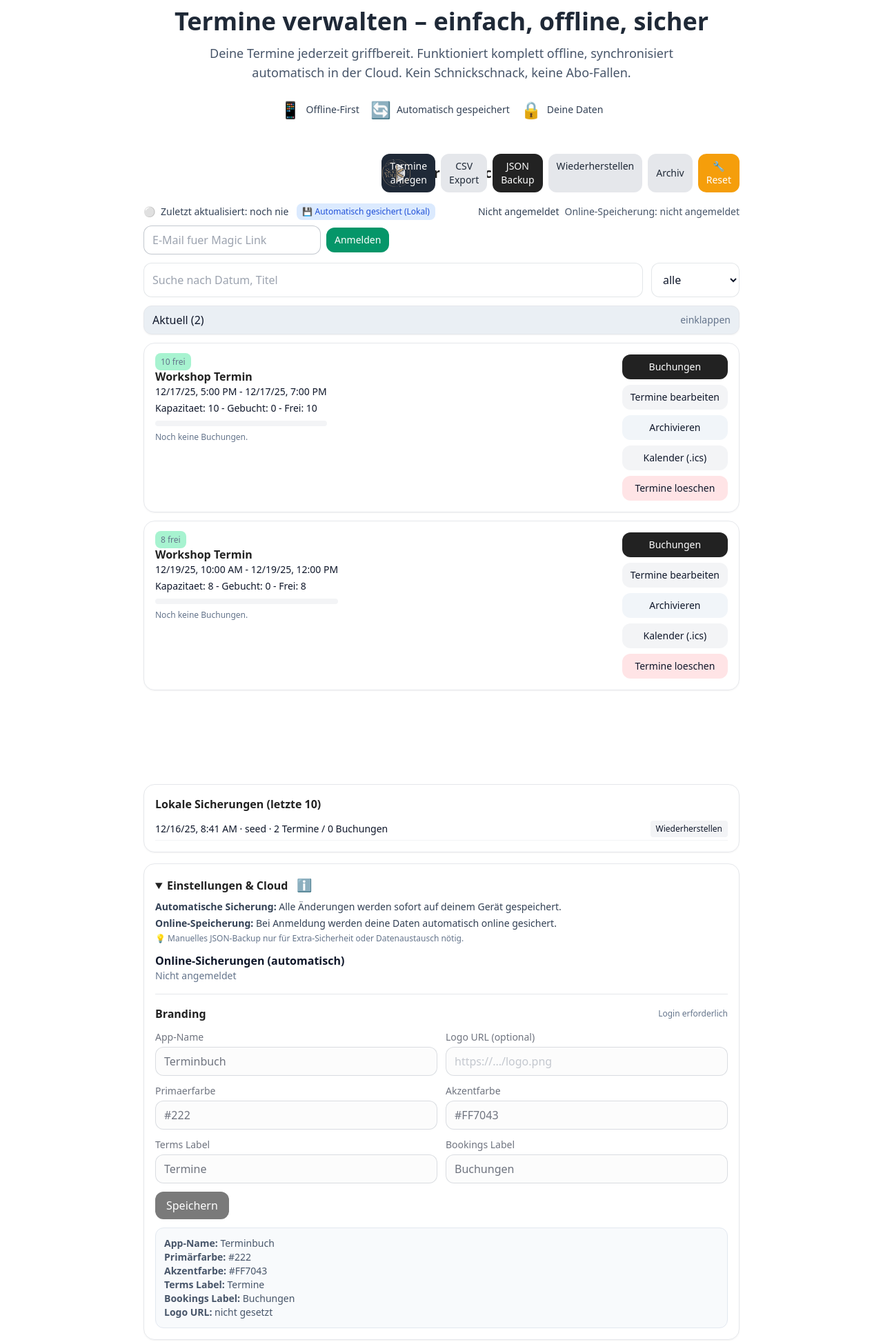
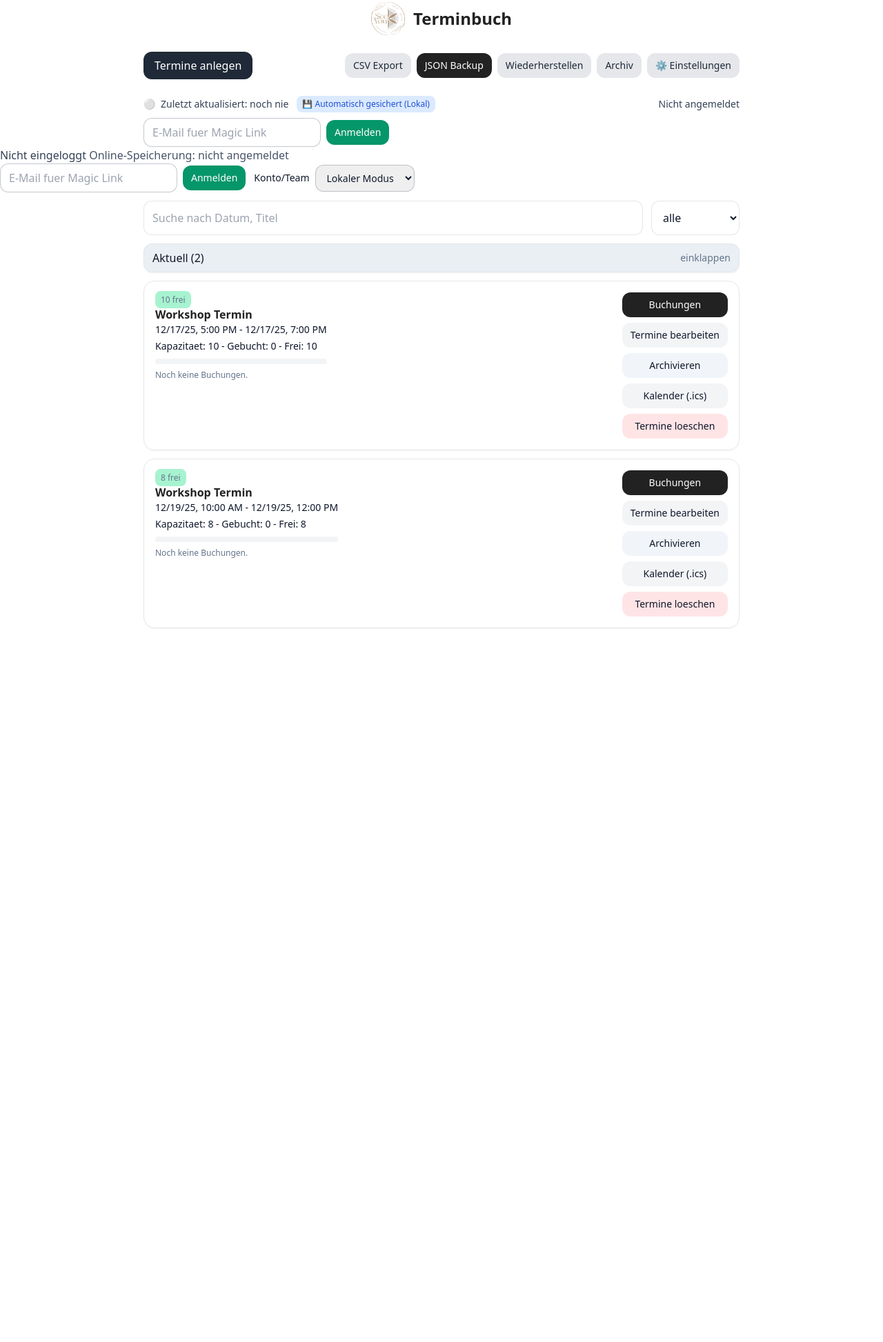
Before and after one commit to software-manufaktur/workshop-dev, a plain HTML site: page index.html in a window 1280 px wide. Shown: the part 21-1967 px from the top of the page at 69% size. After the commit the page ends 1068 px from the top, so only its background shows below. Drawn offline with nearby package versions, Linux system fonts and the light colour scheme.

Commit message:
Add files via upload

```diff
--- a/app.js
+++ b/app.js
@@ -674,9 +674,10 @@
   const modalConfirmDelete = qs("#modalConfirmDelete");
   const modalBackupImport = qs("#modalBackupImport");
   const modalBackupHelp = qs("#modalBackupHelp");
+  const modalSettings = qs("#modalSettings");
   function openModal(el) {
     if (!el) return;
-    [modalBooking, modalSlots, modalBackupImport].forEach((m) => {
+    [modalBooking, modalSlots, modalBackupImport, modalBackupHelp, modalSettings].forEach((m) => {
       if (!m) return;
       m.classList.add("hidden");
       m.classList.remove("flex");
@@ -690,12 +691,13 @@
     el.classList.remove("flex");
   }
   document.addEventListener("keydown", (e) => {
-    if (e.key === "Escape") [modalBooking, modalSlots, modalConfirmDelete, modalBackupImport, modalBackupHelp].forEach((m) => closeModal(m));
+    if (e.key === "Escape") [modalBooking, modalSlots, modalConfirmDelete, modalBackupImport, modalBackupHelp, modalSettings].forEach((m) => closeModal(m));
   });
   qsa("[data-close='booking']").forEach((b) => b.addEventListener("click", () => closeModal(modalBooking)));
   qsa("[data-close='slots']").forEach((b) => b.addEventListener("click", () => closeModal(modalSlots)));
   qsa("[data-close='backup']").forEach((b) => b.addEventListener("click", () => closeModal(modalBackupImport)));
   qsa("[data-close='backuphelp']").forEach((b) => b.addEventListener("click", () => closeModal(modalBackupHelp)));
+  qsa("[data-close='settings']").forEach((b) => b.addEventListener("click", () => closeModal(modalSettings)));
   modalSlots?.addEventListener("click", (e) => {
     if (e.target === modalSlots) closeModal(modalSlots);
   });
@@ -1467,6 +1469,14 @@ Stefanie`;
     closeMobileMenu();
     qs("#btnArchiveView")?.click();
   });
+
+  /* ---------- Settings ---------- */
+  qs("#btnSettings")?.addEventListener("click", () => openModal(modalSettings));
+  qs("#m_btnSettings")?.addEventListener("click", () => {
+    closeMobileMenu();
+    openModal(modalSettings);
+  });
+
   mBtnLogin?.addEventListener("click", () => {
     closeMobileMenu();
     const email = qs("#authEmail");
--- a/index.html
+++ b/index.html
@@ -64,45 +64,26 @@
     <button id="btnReloadUpdate" class="px-3 py-1 rounded-lg bg-amber-600 text-white text-sm">Neu laden</button>
   </div>
 
-  <!-- Hero Section -->
-  <section class="max-w-4xl mx-auto px-4 py-8 text-center">
-    <h1 class="text-3xl sm:text-4xl font-bold text-dark mb-3">Termine verwalten – einfach, offline, sicher</h1>
-    <p class="text-lg text-slate-600 max-w-2xl mx-auto">
-      Deine Termine jederzeit griffbereit. Funktioniert komplett offline, synchronisiert automatisch in der Cloud. Kein Schnickschnack, keine Abo-Fallen.
-    </p>
-    <div class="flex flex-wrap gap-4 justify-center mt-6 text-sm">
+  <header class="max-w-4xl mx-auto px-4 py-6">
+    <!-- Logo und Titel -->
+    <div class="flex items-center justify-center gap-3 mb-6">
+      <img id="brandLogo" src="static/logo.png" alt="Logo" class="h-12 w-auto">
+      <h1 id="brandTitle" class="text-2xl font-semibold text-primary">Terminbuch</h1>
+    </div>
+
+    <!-- Aktionen -->
+    <div class="flex items-center justify-between">
+      <button id="btnManageSlots" type="button" class="px-4 py-2 rounded-xl bg-dark text-white hover:opacity-90" data-label-terms-action>Termin anlegen</button>
+
       <div class="flex items-center gap-2">
-        <span class="text-2xl">📱</span>
-        <span class="text-slate-700">Offline-First</span>
-      </div>
-      <div class="flex items-center gap-2">
-        <span class="text-2xl">🔄</span>
-        <span class="text-slate-700">Automatisch gespeichert</span>
-      </div>
-      <div class="flex items-center gap-2">
-        <span class="text-2xl">🔒</span>
-        <span class="text-slate-700">Deine Daten</span>
-      </div>
-    </div>
-  </section>
-
-  <header class="max-w-4xl mx-auto px-4 py-4">
-    <div class="grid grid-cols-3 items-center">
-      <div></div>
-      <div class="justify-self-center flex items-center gap-3">
-        <img id="brandLogo" src="static/logo.png" alt="Logo" class="h-10 w-auto relative z-10">
-        <h1 id="brandTitle" class="text-xl font-semibold text-primary">Terminbuch</h1>
-      </div>
-      <div class="flex items-center gap-2 justify-self-end">
-        <button id="btnMenu" class="sm:hidden p-2 rounded-xl bg-soft hover:bg-mid text-dark" aria-label="Menue">Menue</button>
+        <button id="btnMenu" class="sm:hidden p-2 rounded-xl bg-soft hover:bg-mid text-dark" aria-label="Menue">☰</button>
         <div class="hidden sm:flex gap-2">
-          <button id="btnManageSlots" type="button" class="px-3 py-2 rounded-xl bg-dark text-white hover:opacity-90 text-sm" data-label-terms-action>Termin anlegen</button>
           <button id="btnExportCsv" type="button" class="px-3 py-2 rounded-xl bg-soft hover:bg-mid text-sm text-dark">CSV Export</button>
           <button id="btnBackup" type="button" class="px-3 py-2 rounded-xl text-white btn-primary hover:opacity-90 text-sm">JSON Backup</button>
           <label for="fileRestore" class="px-3 py-2 rounded-xl bg-soft hover:bg-mid text-sm cursor-pointer text-dark">Wiederherstellen</label>
           <input type="file" id="fileRestore" accept="application/json" class="hidden">
           <button id="btnArchiveView" type="button" class="px-3 py-2 rounded-xl bg-soft hover:bg-mid text-sm text-dark">Archiv</button>
-          <button id="btnClearCache" type="button" class="px-3 py-2 rounded-xl bg-amber-500 hover:bg-amber-600 text-white text-sm" title="Debug: Speicher zurücksetzen">🔧 Reset</button>
+          <button id="btnSettings" type="button" class="px-3 py-2 rounded-xl bg-soft hover:bg-mid text-sm text-dark">⚙️ Einstellungen</button>
         </div>
       </div>
     </div>
@@ -123,7 +104,8 @@
       <label for="m_fileRestore" class="px-3 py-3 rounded-xl bg-soft text-left cursor-pointer text-dark">Backup importieren</label>
       <input type="file" id="m_fileRestore" accept="application/json" class="hidden">
       <button id="m_btnArchiveView" type="button" class="px-3 py-3 rounded-xl bg-soft text-left text-dark">Archiv</button>
-      <div class="text-xs uppercase tracking-wide text-slate-500 mt-4">Konto & Einstellungen</div>
+      <button id="m_btnSettings" type="button" class="px-3 py-3 rounded-xl bg-soft text-left text-dark">⚙️ Einstellungen</button>
+      <div class="text-xs uppercase tracking-wide text-slate-500 mt-4">Konto</div>
       <button id="m_btnLogin" type="button" class="px-3 py-3 rounded-xl bg-soft text-left text-dark">Anmelden</button>
       <button id="m_btnLogout" type="button" class="px-3 py-3 rounded-xl bg-soft text-left text-dark hidden">Abmelden</button>
       <div class="text-xs uppercase tracking-wide text-slate-500 mt-4">Debug</div>
@@ -142,6 +124,23 @@
         <span id="autoBackupStatus" class="text-xs px-2 py-1 rounded-lg bg-emerald-100 text-emerald-700" title="Automatische Backups aktiv">🔄 Auto-Backup</span>
       </div>
       <div class="flex items-center gap-2 ml-auto">
+        <span id="authStatus" class="text-slate-700">Nicht eingeloggt</span>
+        <button id="btnLogout" type="button" class="px-3 py-2 rounded-xl bg-soft hover:bg-mid text-sm text-dark hidden">Abmelden</button>
+      </div>
+    </div>
+    <div class="flex flex-wrap gap-3 items-center">
+      <form id="authForm" class="flex flex-wrap gap-2 items-center">
+        <input id="authEmail" type="email" required class="px-3 py-2 rounded-xl border border-gray-400/60" placeholder="E-Mail fuer Magic Link">
+        <button type="submit" class="px-3 py-2 rounded-xl bg-emerald-600 text-white text-sm">Anmelden</button>
+      </form>
+      <label class="flex items-center gap-2 text-sm">
+        Konto/Team
+        <select id="teamSelect" class="px-3 py-2 rounded-xl border border-gray-400/60 min-w-[140px]">
+          <option value="">Lokaler Modus</option>
+        </select>
+      </label>
+    </div>
+  </section>
         <span id="authStatus" class="text-slate-700">Nicht eingeloggt</span>
         <span id="cloudStatus" class="text-slate-600">Online-Speicherung: nicht angemeldet</span>
         <button id="btnLogout" type="button" class="px-3 py-2 rounded-xl bg-soft hover:bg-mid text-sm text-dark hidden">Abmelden</button>
@@ -178,52 +177,70 @@
   <!-- Slot-Liste -->
   <main class="max-w-4xl mx-auto px-4 pb-28" id="list"></main>
 
-  <!-- Backups -->
-  <section class="max-w-4xl mx-auto px-4 pb-10 space-y-4">
-    <div class="bg-white/90 border border-gray-200 rounded-2xl p-4 shadow-sm">
-      <h3 class="font-semibold mb-2 text-primary">Lokale Sicherungen (letzte 10)</h3>
-      <ul id="localBackups" class="space-y-1 text-sm"></ul>
+  <!-- Einstellungen Modal -->
+  <div id="modalSettings" class="fixed inset-0 z-50 bg-black/40 hidden items-center justify-center p-4">
+    <div class="bg-white rounded-2xl shadow-xl w-full max-w-3xl max-h-[85vh] overflow-y-auto">
+      <div class="sticky top-0 bg-white border-b border-gray-200 px-6 py-4 flex items-center justify-between">
+        <h2 class="text-xl font-bold text-primary">⚙️ Einstellungen</h2>
+        <button data-close="settings" class="text-slate-500 hover:text-slate-700 text-2xl leading-none">&times;</button>
       </div>
-    <details class="bg-white/90 border border-gray-200 rounded-2xl p-4 shadow-sm" open>
-      <summary class="font-semibold cursor-pointer text-primary">
-        Einstellungen & Cloud
-        <button id="btnBackupHelp" type="button" class="ml-2 text-blue-500 hover:text-blue-700 text-lg" title="Hilfe zu Backups">ℹ️</button>
-      </summary>
-      <div class="text-sm text-slate-700 mt-2 space-y-1">
+
+      <div class="p-6 space-y-6">
+        <!-- Backup-Verwaltung -->
+        <section>
+          <div class="flex items-center justify-between mb-3">
+            <h3 class="font-semibold text-lg text-primary">📦 Backup-Verwaltung</h3>
+            <button id="btnBackupHelp" type="button" class="text-blue-500 hover:text-blue-700" title="Hilfe zu Backups">ℹ️ Hilfe</button>
+          </div>
+
+          <div class="bg-blue-50 border border-blue-200 rounded-xl p-4 mb-4 text-sm">
             <p><strong>Automatische Sicherung:</strong> Alle Änderungen werden sofort auf deinem Gerät gespeichert.</p>
-        <p><strong>Online-Speicherung:</strong> Bei Anmeldung werden deine Daten automatisch online gesichert.</p>
-        <p class="text-xs text-slate-500">💡 Manuelles JSON-Backup nur für Extra-Sicherheit oder Datenaustausch nötig.</p>
+            <p class="mt-1"><strong>Online-Speicherung:</strong> Bei Anmeldung werden deine Daten automatisch online gesichert.</p>
           </div>
-      <h4 class="font-semibold mt-3">Online-Sicherungen (automatisch)</h4>
-      <ul id="serverBackups" class="space-y-1 text-sm"></ul>
-      <div class="border-t border-gray-200 mt-4 pt-4 space-y-3">
-        <div class="flex items-center justify-between">
-          <h4 class="font-semibold text-primary">Branding</h4>
+
+          <div class="space-y-4">
+            <div>
+              <h4 class="font-semibold mb-2">Lokale Sicherungen (letzte 10)</h4>
+              <ul id="localBackups" class="space-y-1 text-sm bg-slate-50 border border-slate-200 rounded-xl p-3 max-h-48 overflow-y-auto"></ul>
+            </div>
+
+            <div>
+              <h4 class="font-semibold mb-2">Online-Sicherungen (automatisch)</h4>
+              <ul id="serverBackups" class="space-y-1 text-sm bg-slate-50 border border-slate-200 rounded-xl p-3 max-h-48 overflow-y-auto"></ul>
+            </div>
+          </div>
+        </section>
+
+        <!-- Branding -->
+        <section class="border-t border-gray-200 pt-6">
+          <div class="flex items-center justify-between mb-3">
+            <h3 class="font-semibold text-lg text-primary">🎨 Branding</h3>
             <span id="brandingRoleHint" class="text-xs text-slate-500"></span>
           </div>
-        <form id="brandingForm" class="grid grid-cols-1 md:grid-cols-2 gap-3">
+
+          <form id="brandingForm" class="grid grid-cols-1 md:grid-cols-2 gap-4">
             <label class="flex flex-col gap-1">
-            <span class="text-sm">App-Name</span>
+              <span class="text-sm font-medium">App-Name</span>
               <input id="brandAppName" type="text" class="px-3 py-2 rounded-xl border border-gray-400/60" placeholder="Terminbuch">
             </label>
             <label class="flex flex-col gap-1">
-            <span class="text-sm">Logo URL (optional)</span>
+              <span class="text-sm font-medium">Logo URL (optional)</span>
               <input id="brandLogoUrl" type="url" class="px-3 py-2 rounded-xl border border-gray-400/60" placeholder="https://.../logo.png">
             </label>
             <label class="flex flex-col gap-1">
-            <span class="text-sm">Primaerfarbe</span>
+              <span class="text-sm font-medium">Primärfarbe</span>
               <input id="brandPrimary" type="text" class="px-3 py-2 rounded-xl border border-gray-400/60" placeholder="#222">
             </label>
             <label class="flex flex-col gap-1">
-            <span class="text-sm">Akzentfarbe</span>
+              <span class="text-sm font-medium">Akzentfarbe</span>
               <input id="brandAccent" type="text" class="px-3 py-2 rounded-xl border border-gray-400/60" placeholder="#FF7043">
             </label>
             <label class="flex flex-col gap-1">
-            <span class="text-sm">Terms Label</span>
+              <span class="text-sm font-medium">Terms Label</span>
               <input id="brandTermsLabel" type="text" class="px-3 py-2 rounded-xl border border-gray-400/60" placeholder="Termine">
             </label>
             <label class="flex flex-col gap-1">
-            <span class="text-sm">Bookings Label</span>
+              <span class="text-sm font-medium">Bookings Label</span>
               <input id="brandBookingsLabel" type="text" class="px-3 py-2 rounded-xl border border-gray-400/60" placeholder="Buchungen">
             </label>
             <div class="md:col-span-2 flex gap-2 items-center">
@@ -231,11 +248,17 @@
               <span id="brandingInfo" class="text-xs text-slate-500"></span>
             </div>
           </form>
-        <div id="brandingReadonly" class="hidden text-sm text-slate-600 bg-slate-50 border border-slate-200 rounded-xl p-3"></div>
+          <div id="brandingReadonly" class="hidden text-sm text-slate-600 bg-slate-50 border border-slate-200 rounded-xl p-3 mt-3"></div>
+        </section>
+
+        <!-- Debug -->
+        <section class="border-t border-gray-200 pt-6">
+          <h3 class="font-semibold text-lg text-primary mb-3">🔧 Debug</h3>
+          <div id="debugPanel" class="text-xs text-slate-600 bg-yellow-50 border border-yellow-200 rounded-xl px-3 py-2"></div>
+        </section>
       </div>
-      <div id="debugPanel" class="hidden text-xs text-slate-600 bg-yellow-50 border border-yellow-200 rounded-xl px-3 py-2 mt-3"></div>
-    </details>
-  </section>
+    </div>
+  </div>
 
   <!-- Modal: Buchung -->
   <div id="modalBooking" class="fixed inset-0 z-50 bg-black/40 hidden items-center justify-center p-4">
```
Lines whose indentation alone changed are shown as unchanged.
